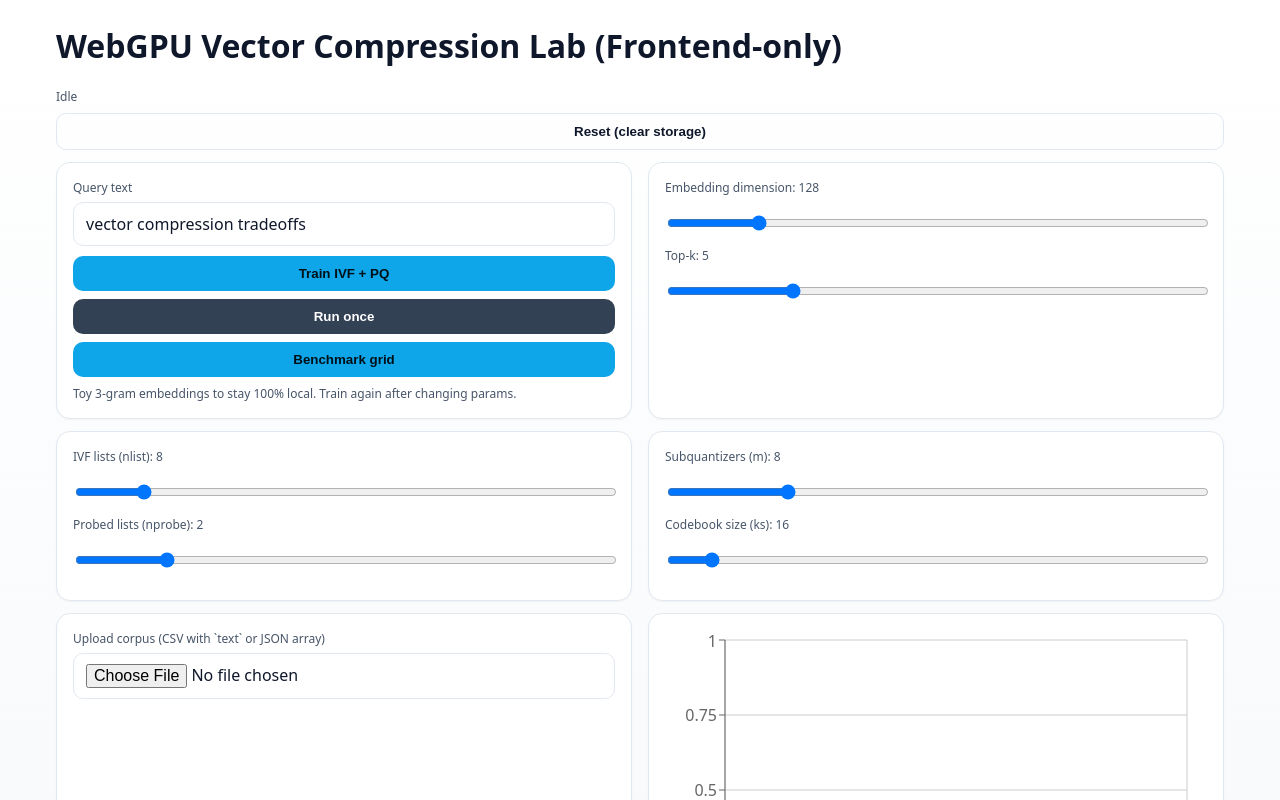
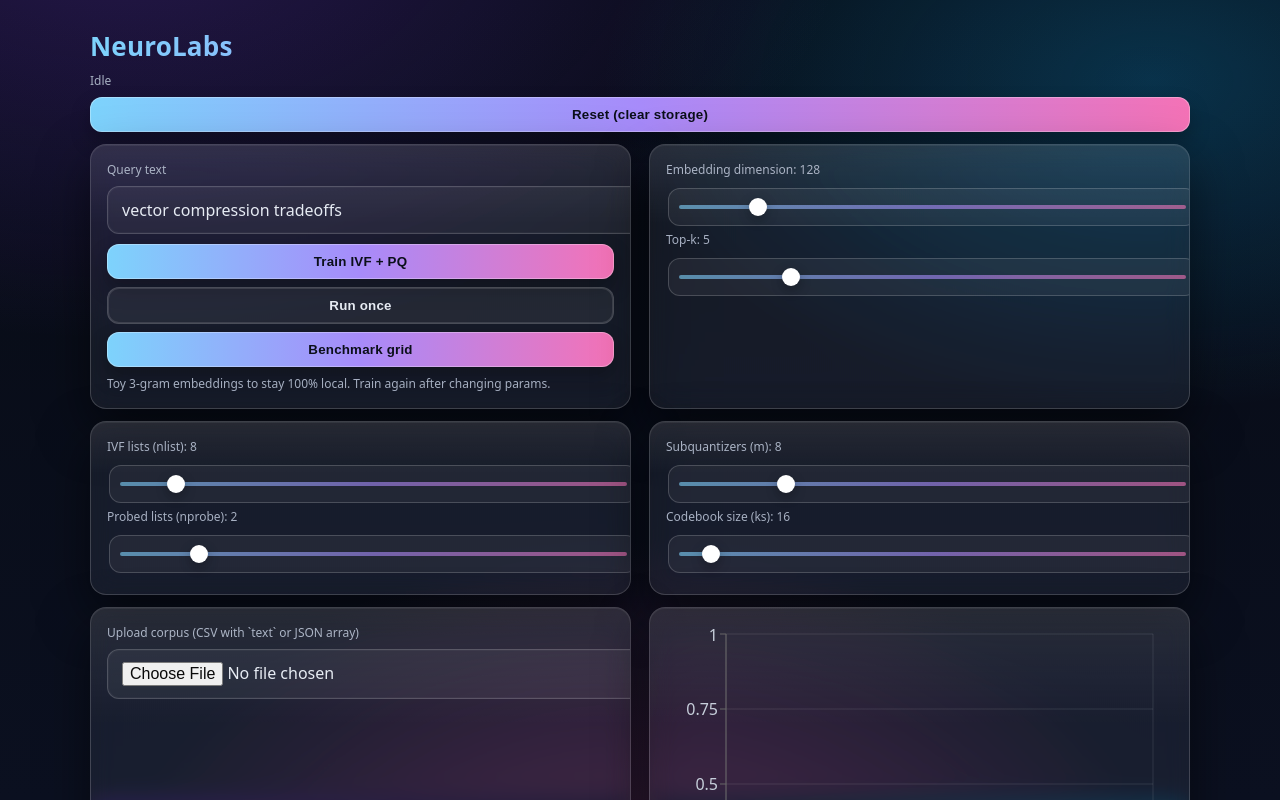
Before and after one commit to aasim-syed/NeuroSearch-Lab, a React (Vite) app: page / in a window 1280 px wide. Shown: the top 800 px of the page. Built offline with nearby package versions, Linux system fonts and the light colour scheme.

Commit message:
n train fix, refresh feature added

```diff
--- a/src/App.tsx
+++ b/src/App.tsx
@@ -56,7 +56,7 @@ export default function App(){
 
   return (
     <div className="container">
-      <h1>WebGPU Vector Compression Lab (Frontend-only)</h1>
+      <h1>NeuroLabs</h1>
       <div className="small">{status}</div>
 
       <div style={{display:"flex", gap:8, marginTop:8}}>
--- a/src/styles.css
+++ b/src/styles.css
@@ -1,30 +1,173 @@
-/* minimal + improved UI + dark mode + walkthrough */
-:root{ --fg:#0f172a; --muted:#475569; --bg:#f8fafc; --card:#ffffff; --border:#e2e8f0; --accent:#0ea5e9; }
-:root.dark{ --fg:#e5e7eb; --muted:#9aa2b1; --bg:#0b1220; --card:#101827; --border:#1f2a3a; --accent:#7dd3fc; }
-*{ box-sizing:border-box; }
-html,body,#root{ height:100%; }
-body{ margin:0; font-family: ui-sans-serif, system-ui, -apple-system, Segoe UI, Roboto, Ubuntu, Cantarell, Noto Sans, Arial, "Apple Color Emoji", "Segoe UI Emoji"; color:var(--fg); background:linear-gradient(#0b122000, var(--bg));}
-.container{ max-width:1200px; margin:24px auto; padding:0 16px; }
-.header{ position:sticky; top:0; z-index:10; backdrop-filter:saturate(180%) blur(8px); background:color-mix(in srgb, var(--bg) 80%, transparent); border-bottom:1px solid var(--border); }
-.header-inner{ display:flex; align-items:center; justify-content:space-between; gap:12px; padding:10px 16px; }
-.title{ font-weight:600; letter-spacing:.2px; }
-.actions{ display:flex; gap:8px; }
-.card{ background:var(--card); border:1px solid var(--border); border-radius:14px; padding:16px; box-shadow:0 1px 2px rgba(0,0,0,.04); }
-.row{ display:grid; grid-template-columns:1fr 1fr; gap:16px; }
-@media (max-width: 920px){ .row{ grid-template-columns:1fr; } }
-.label{ font-size:12px; color:var(--muted); margin-bottom:6px; }
-.input, .button, .slider{ width:100%; padding:10px 12px; border:1px solid var(--border); border-radius:10px; background:var(--card); color:var(--fg); }
-.input{ font:inherit; }
-.button{ cursor:pointer; background:var(--accent); color:#001018; border:none; font-weight:600; }
-.button.secondary{ background:#334155; color:#fff; }
-.button.ghost{ background:transparent; color:var(--fg); border:1px solid var(--border); }
-.button.inline{ width:auto; padding:8px 12px; }
+/* ---- Lovable Glass UI ---- */
+
+/* Color tokens */
+:root{
+  --bg-0:#070b14;
+  --bg-1:#0b1020;
+  --fg:#e6ebf3;
+  --muted:#a7b0c2;
+
+  --glass-bg: rgba(255,255,255,0.06);
+  --glass-stroke: rgba(255,255,255,0.18);
+  --glass-shadow: 0 20px 50px rgba(0,0,0,0.5), inset 0 1px 0 rgba(255,255,255,0.06);
+
+  --accent-1:#7dd3fc;
+  --accent-2:#a78bfa;
+  --accent-3:#f472b6;
+
+  --ok:#34d399;
+  --warn:#f59e0b;
+  --bad:#ef4444;
+}
+
+/* Animated background gradient */
+body{
+  margin:0;
+  min-height:100dvh;
+  color:var(--fg);
+  font-family: ui-sans-serif, system-ui, -apple-system, Segoe UI, Roboto, Ubuntu, Cantarell, "Noto Sans", Arial, "Apple Color Emoji", "Segoe UI Emoji";
+  background:
+    radial-gradient(1200px 700px at 10% -10%, rgba(124,58,237,.25), transparent 60%),
+    radial-gradient(1000px 600px at 90% 10%, rgba(14,165,233,.25), transparent 55%),
+    radial-gradient(900px 700px at 50% 120%, rgba(236,72,153,.25), transparent 60%),
+    linear-gradient(180deg, var(--bg-0), var(--bg-1));
+  background-attachment: fixed;
+}
+
+/* Page container */
+.container{
+  max-width:1100px;
+  margin:28px auto;
+  padding:0 18px 48px;
+}
+
+/* Gradient title */
+h1{
+  margin:0 0 8px;
+  font-size:26px;
+  font-weight:800;
+  letter-spacing:.2px;
+  background: linear-gradient(90deg, var(--accent-1), var(--accent-2), var(--accent-3));
+  -webkit-background-clip:text;
+  background-clip:text;
+  color:transparent;
+}
 .small{ font-size:12px; color:var(--muted); }
 
-/* Walkthrough overlay */
-.tour-overlay{ position:fixed; inset:0; background:rgba(3,7,18,.55); backdrop-filter:blur(2px); z-index:50; display:flex; align-items:center; justify-content:center; padding:16px; }
-.tour-box{ max-width:540px; width:100%; background:var(--card); color:var(--fg); border:1px solid var(--border); border-radius:14px; padding:16px; box-shadow:0 10px 40px rgba(0,0,0,.35); }
-.tour-steps{ display:flex; justify-content:space-between; align-items:center; gap:8px; margin-top:10px; }
-.tour-dot{ width:8px; height:8px; border-radius:999px; background:var(--border); }
-.tour-dot.active{ background:var(--accent); }
-.highlight{ outline:3px solid var(--accent); border-radius:10px; transition: outline-offset .2s; outline-offset:2px; }
+/* Responsive grid */
+.row{
+  display:grid;
+  grid-template-columns:1fr 1fr;
+  gap:18px;
+}
+@media (max-width: 980px){ .row{ grid-template-columns:1fr; } }
+
+/* GLASS CARD */
+.card{
+  background: var(--glass-bg);
+  border: 1px solid var(--glass-stroke);
+  border-radius: 16px;
+  padding: 16px;
+  backdrop-filter: blur(12px) saturate(120%);
+  box-shadow: var(--glass-shadow);
+  position: relative;
+  overflow: hidden;
+}
+
+/* Subtle card light edge */
+.card::before{
+  content:"";
+  position:absolute; inset:0;
+  background: linear-gradient(180deg, rgba(255,255,255,.08), transparent 30%);
+  pointer-events:none;
+}
+
+/* Labels */
+.label{ font-size:12px; color:var(--muted); margin-bottom:8px; }
+
+/* Inputs / sliders / buttons share style */
+.input, .slider, .button{
+  width:100%;
+  border-radius:12px;
+  border:1px solid var(--glass-stroke);
+  background: rgba(255,255,255,0.05);
+  color:var(--fg);
+  transition: all .18s ease;
+  outline: none;
+}
+
+/* Text input */
+.input{
+  padding:12px 14px;
+  font:inherit;
+  box-shadow: inset 0 0 0 1px rgba(255,255,255,0.03);
+}
+.input::placeholder{ color:#9aa4b8; }
+.input:focus{
+  box-shadow: 0 0 0 2px rgba(125, 211, 252, .35), inset 0 0 0 1px rgba(255,255,255,0.06);
+}
+
+/* Slider (range) */
+.slider{
+  -webkit-appearance:none;
+  height:36px;
+  padding:0 10px;
+  background: rgba(255,255,255,0.05);
+}
+.slider::-webkit-slider-runnable-track{
+  height:4px; border-radius:999px;
+  background: linear-gradient(90deg, rgba(125,211,252,.6), rgba(167,139,250,.6), rgba(244,114,182,.6));
+}
+.slider::-webkit-slider-thumb{
+  -webkit-appearance:none;
+  width:18px; height:18px; border-radius:50%;
+  background: #fff; border:2px solid rgba(255,255,255,0.5);
+  margin-top:-7px; box-shadow: 0 4px 12px rgba(0,0,0,.3);
+}
+.slider:focus{ box-shadow: 0 0 0 2px rgba(167,139,250,.35); }
+
+/* Buttons */
+.button{
+  cursor:pointer;
+  padding:10px 14px;
+  font-weight:700;
+  letter-spacing:.2px;
+  background: linear-gradient(90deg, var(--accent-1), var(--accent-2), var(--accent-3));
+  color:#0b0f1a;
+  border:none;
+  box-shadow: 0 10px 20px rgba(0,0,0, .25), inset 0 0 0 1px rgba(255,255,255,.3);
+}
+.button:hover{ transform: translateY(-1px); box-shadow: 0 14px 26px rgba(0,0,0,.32), inset 0 0 0 1px rgba(255,255,255,.35);}
+.button:active{ transform: translateY(0); }
+
+/* Secondary (deep glass) */
+.button.secondary{
+  background: rgba(255,255,255,0.06);
+  color: var(--fg);
+  box-shadow: inset 0 0 0 1px rgba(255,255,255,.12);
+  border:1px solid var(--glass-stroke);
+}
+.button.secondary:hover{
+  background: rgba(255,255,255,0.1);
+}
+
+/* Inline variant for compact actions */
+.button.inline{ width:auto; padding:8px 12px; }
+
+/* Chart polish (Recharts) */
+.card .recharts-cartesian-grid-horizontal line,
+.card .recharts-cartesian-grid-vertical line{
+  stroke: rgba(255,255,255,0.1);
+}
+.card .recharts-text{ fill: #c7cfdb; }
+.card .recharts-tooltip-wrapper{
+  filter: drop-shadow(0 8px 20px rgba(0,0,0,.45));
+}
+
+/* Utility: section spacing */
+.section{ margin-top: 14px; }
+
+/* Respect reduced motion */
+@media (prefers-reduced-motion: reduce){
+  *{ transition:none!important; animation:none!important; }
+}
```
